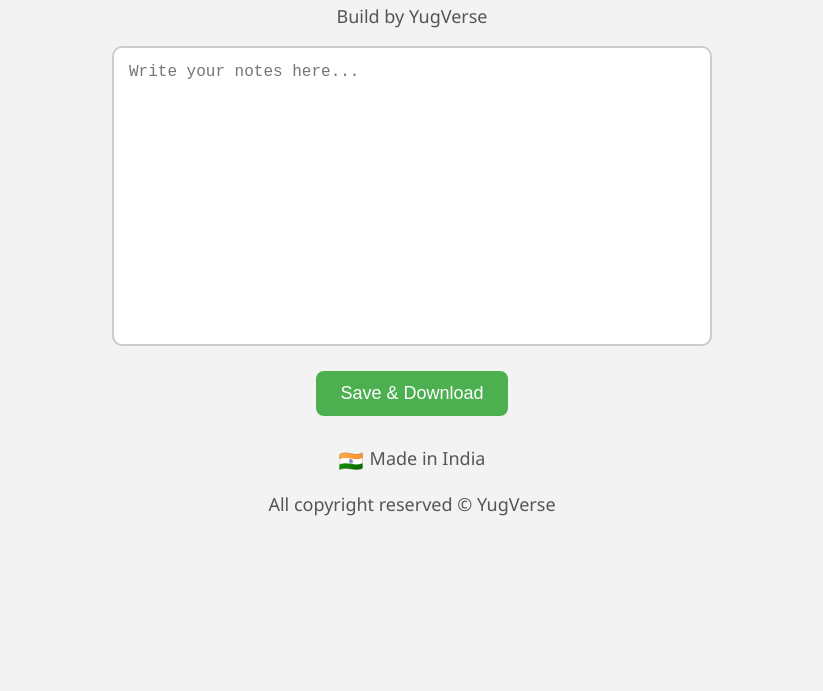
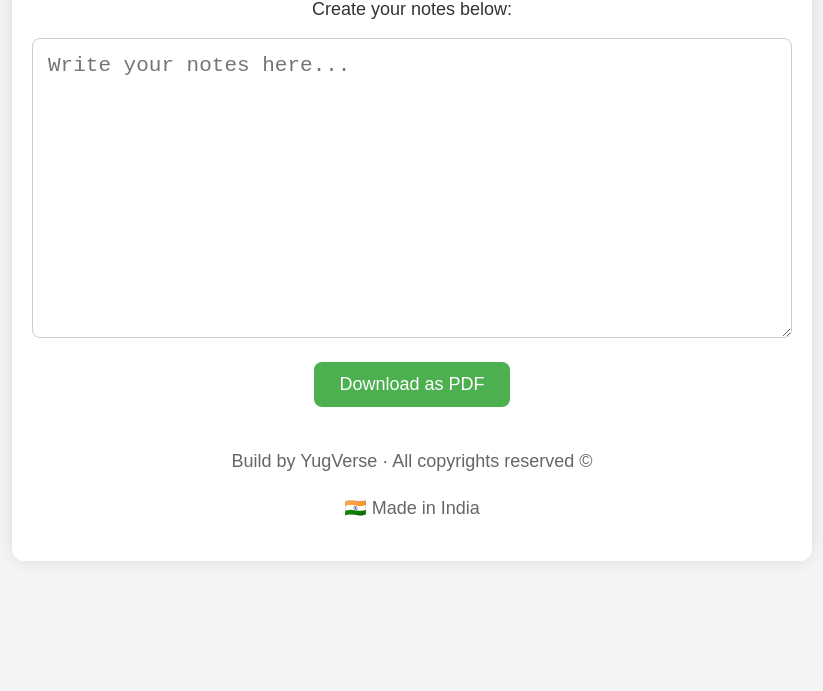
Before and after one commit to ashish09-roy/ashish09-roy.github.io, a plain HTML site: page index.html in a window 1280 px wide. Shown: the part 109-800 px from the top of the page, without its empty margins (228-1051 px from the left). Drawn offline with nearby package versions, Linux system fonts and the light colour scheme.

Commit message:
Update index.html

```diff
--- a/index.html
+++ b/index.html
@@ -2,57 +2,68 @@
 <html lang="en">
 <head>
   <meta charset="UTF-8" />
-  <meta name="viewport" content="width=device-width, initial-scale=1.0"/>
-  <title>YugNotes</title>
-  <script src="https://cdnjs.cloudflare.com/ajax/libs/jspdf/2.5.1/jspdf.umd.min.js"></script>
+  <meta name="viewport" content="width=device-width, initial-scale=1.0" />
+  <title>YugNotes - Smart Notes Maker by YugVerse</title>
+  <meta name="description" content="Create, save & download beautiful notes instantly. Powered by YugVerse.">
+  <meta property="og:title" content="YugNotes - Smart Notes Maker" />
+  <meta property="og:description" content="Create, save & download beautiful notes instantly. Built by YugVerse." />
+  <meta property="og:url" content="https://ashish09-roy.github.io/YugNotes/" />
+  <meta property="og:type" content="website" />
+
   <style>
+    * {
+      box-sizing: border-box;
+    }
+
     body {
-      font-family: 'Segoe UI', sans-serif;
-      background-color: #f3f3f3;
+      font-family: Arial, sans-serif;
       margin: 0;
       padding: 0;
-      text-align: center;
-      color: #222;
+      background-color: #f4f4f4;
+      color: #333;
     }
 
     .container {
-      max-width: 600px;
-      margin: 0 auto;
-      padding: 30px 20px;
+      max-width: 800px;
+      margin: 30px auto;
+      padding: 20px;
+      background: white;
+      border-radius: 12px;
+      box-shadow: 0 0 15px rgba(0, 0, 0, 0.1);
     }
 
     h1 {
-      font-size: 36px;
-      margin-bottom: 10px;
+      margin-top: 0;
+      text-align: center;
+      font-size: 32px;
     }
 
     p {
       font-size: 18px;
-      margin-top: 0;
-      color: #555;
+      text-align: center;
     }
 
     textarea {
       width: 100%;
       height: 300px;
       padding: 15px;
-      font-size: 16px;
-      border-radius: 10px;
-      border: 2px solid #ccc;
-      resize: none;
+      font-size: 21px;
+      border: 1px solid #ccc;
+      border-radius: 8px;
+      resize: vertical;
       box-sizing: border-box;
-      margin-bottom: 20px;
     }
 
     button {
+      display: block;
+      margin: 20px auto 0;
+      padding: 12px 25px;
+      font-size: 18px;
+      border: none;
+      border-radius: 8px;
       background-color: #4CAF50;
       color: white;
-      font-size: 18px;
-      padding: 12px 24px;
-      border: none;
-      border-radius: 8px;
       cursor: pointer;
-      transition: background-color 0.3s;
     }
 
     button:hover {
@@ -60,44 +71,50 @@
     }
 
     .footer {
-      margin-top: 30px;
+      margin-top: 40px;
+      text-align: center;
       font-size: 14px;
       color: #666;
+      line-height: 1.6;
     }
 
-    .flag {
-      font-size: 20px;
-      vertical-align: middle;
-      margin-right: 6px;
+    @media (max-width: 600px) {
+      h1 {
+        font-size: 26px;
+      }
+
+      textarea {
+        font-size: 18px;
+      }
+
+      button {
+        font-size: 16px;
+      }
     }
   </style>
 </head>
 <body>
   <div class="container">
     <h1>YugNotes</h1>
-    <p>Build by YugVerse</p>
-
-    <textarea id="noteInput" placeholder="Write your notes here..."></textarea>
-    <br />
-    <button onclick="downloadPDF()">Save & Download</button>
-
+    <p>Create your notes below:</p>
+    <textarea id="noteArea" placeholder="Write your notes here..."></textarea>
+    <button onclick="downloadPDF()">Download as PDF</button>
     <div class="footer">
-      <p><span class="flag">🇮🇳</span>Made in India</p>
-      <p>All copyright reserved © YugVerse</p>
+      <p>Build by YugVerse · All copyrights reserved ©</p>
+      <p>🇮🇳 Made in India</p>
     </div>
   </div>
 
+  <script src="https://cdnjs.cloudflare.com/ajax/libs/jspdf/2.5.1/jspdf.umd.min.js"></script>
   <script>
     async function downloadPDF() {
       const { jsPDF } = window.jspdf;
       const doc = new jsPDF();
-
-      const text = document.getElementById("noteInput").value;
-      doc.setFontSize(23); // 👈 Bigger font for PDF
-      const lines = doc.splitTextToSize(text, 180); // Wrap text within page width
-      doc.text(lines, 10, 20);
-
-      doc.save("YugNotes.pdf");
+      const text = document.getElementById("noteArea").value;
+      const lines = doc.splitTextToSize(text, 180);
+      doc.setFontSize(21);
+      doc.text(lines, 15, 20);
+      doc.save("yugnotes.pdf");
     }
   </script>
 </body>
```
